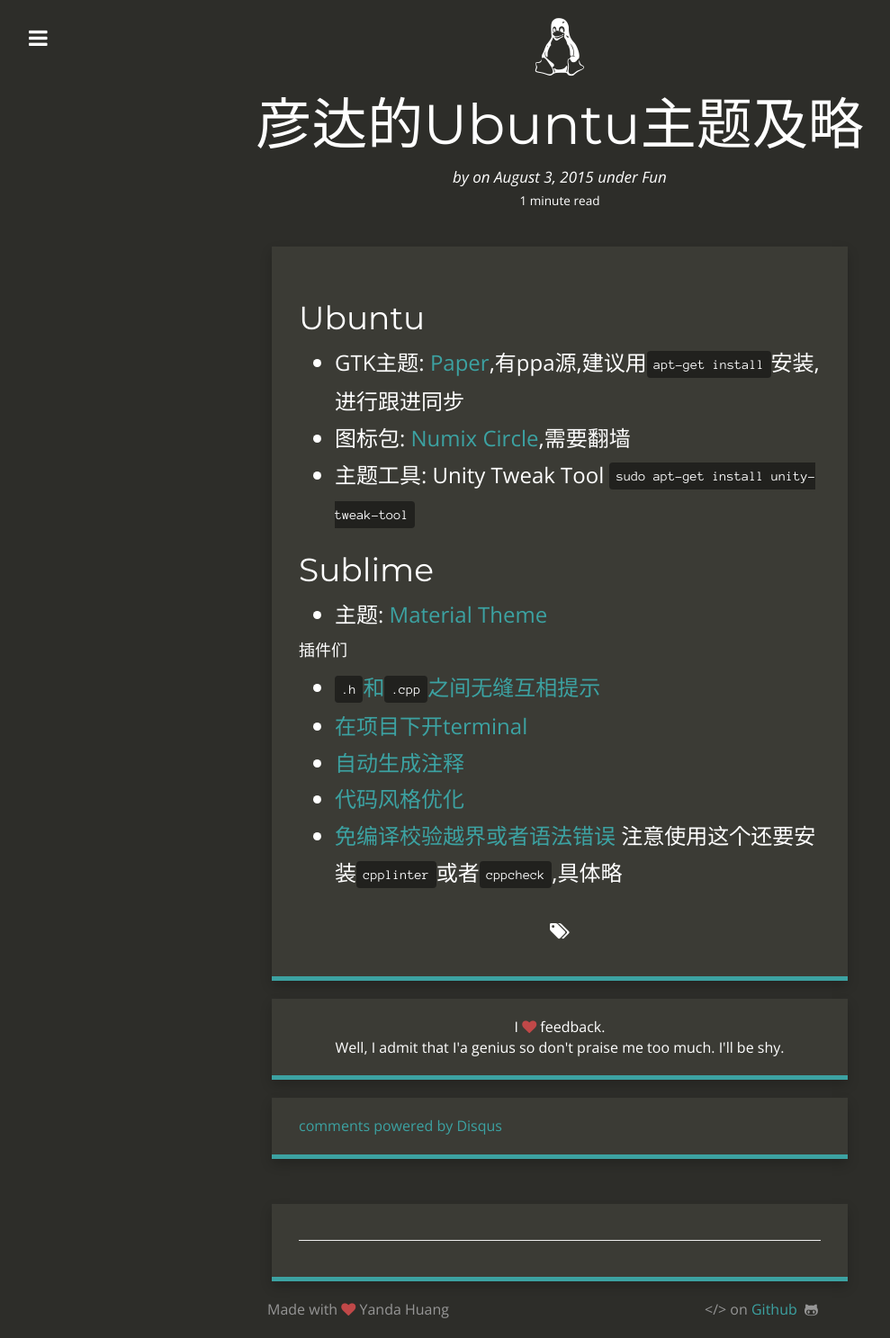
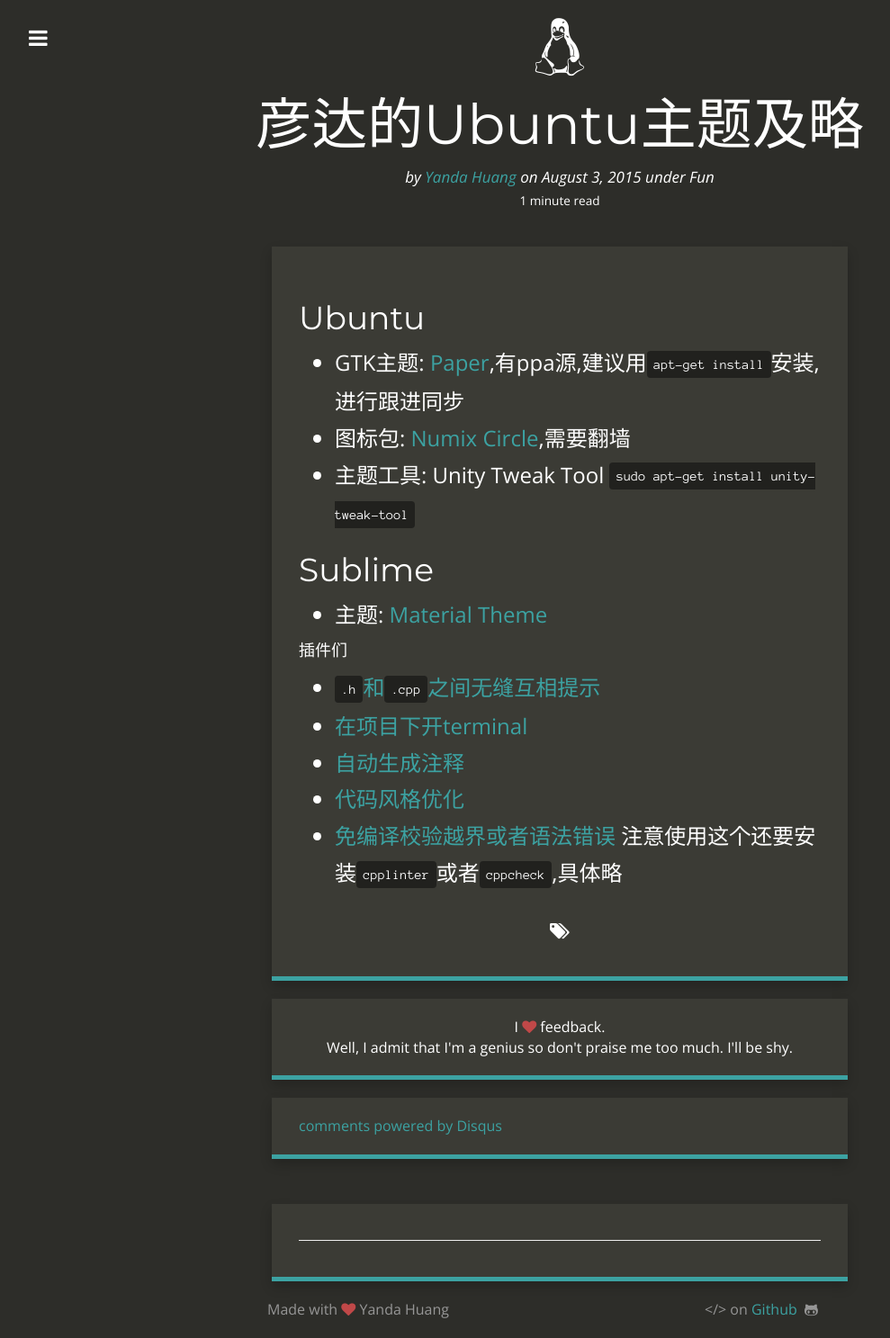
Before and after one commit to yodahuang/yodahuang.github.io, a Jekyll site: the page built from _posts/2015-08-3-Huang's Ubuntu decoration.markdown, in a window 1280 px wide. Shown: the whole page at 90% size, without its empty margins (18-1007 px from the left). Built offline with Jekyll 4.4.1, drawn with Linux system fonts in a browser that asks for light colours; nearby versions of some CDN libraries; Markdown is read by kramdown in place of the engine named in the settings; comment, search, counter and statistics services are not loaded.

Commit message:
Added author and fix a typo

```diff
--- a/_layouts/post.html
+++ b/_layouts/post.html
@@ -71,7 +71,7 @@ layout: default
 
       <div class="content-panel feedback">
         I <i class="fa fa-heart"></i> feedback.<br />
-        Well, I admit that I'a genius so don't praise me too much. I'll be shy.
+        Well, I admit that I'm a genius so don't praise me too much. I'll be shy.
       </div>
 
       {% if site.disqus_account %}
--- a/_posts/2015-08-3-Huang's Ubuntu decoration.markdown
+++ b/_posts/2015-08-3-Huang's Ubuntu decoration.markdown
@@ -4,6 +4,7 @@ title:  "彦达的Ubuntu主题及略"
 date:   2015-08-03 22:49:57
 categories: Fun
 thumbnail: linux
+author: Yanda Huang
 ---
 ## Ubuntu
 
```
